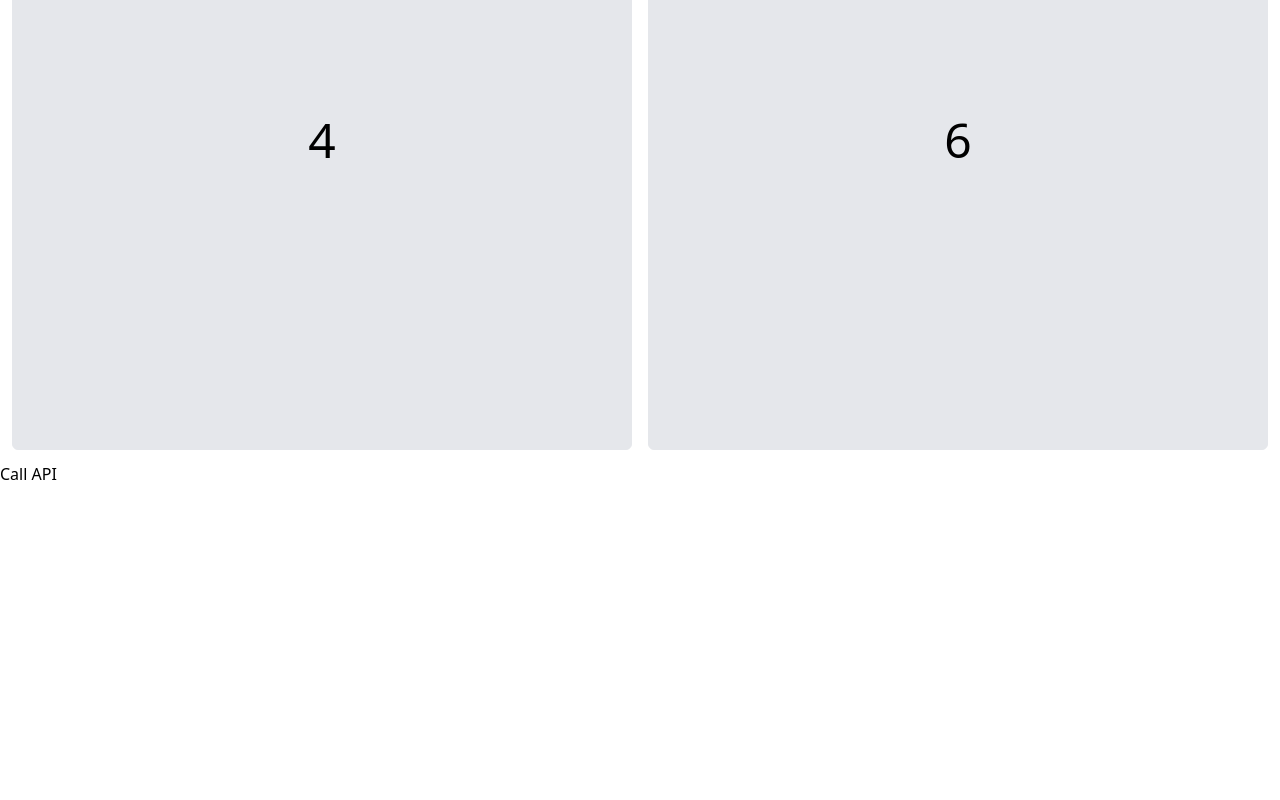
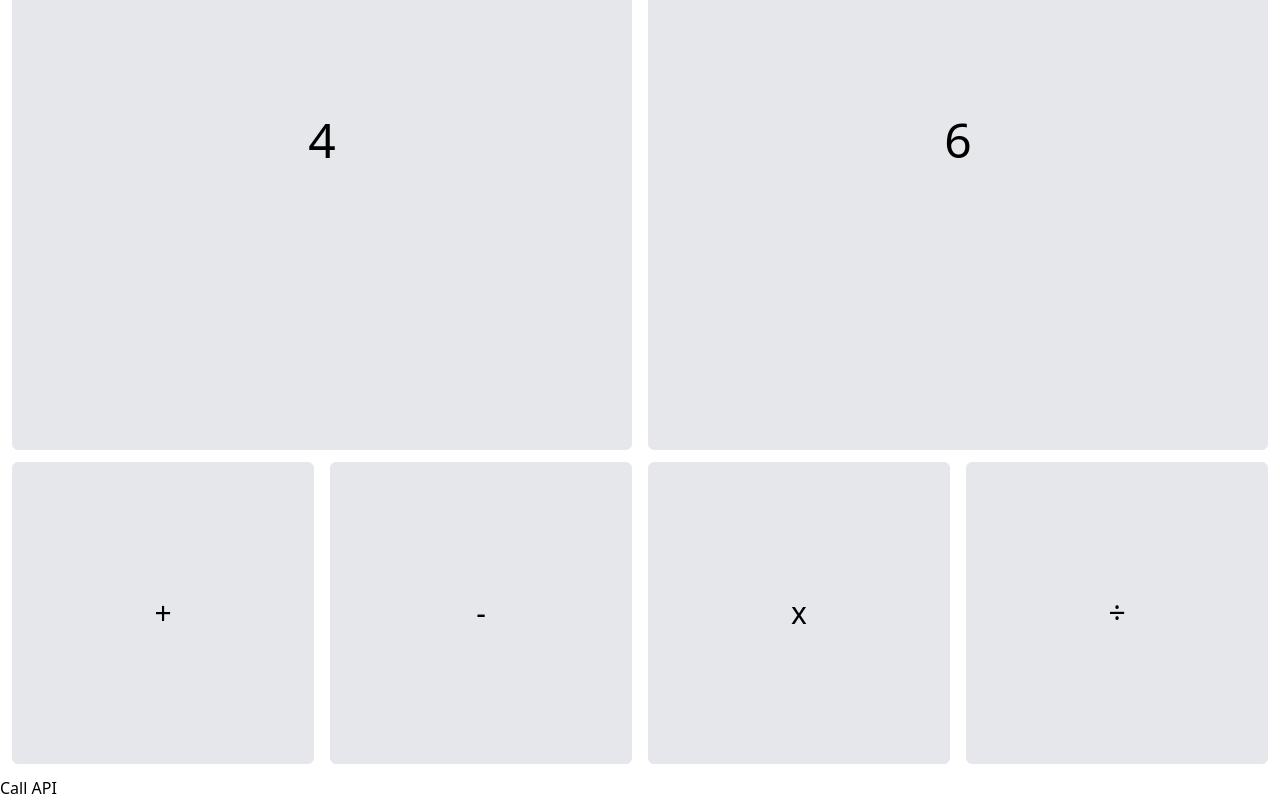
Before and after one commit to dchen327/four-nums, a React (Create React App) app: page / in a window 1280 px wide. Shown: the part 818-1618 px from the top of the page. Before the commit the page ends 1304 px from the top, so only its background shows below. Built offline with nearby package versions, Linux system fonts and the light colour scheme; the HTML template or start-up script is replaced by a standard one.

Commit message:
add math ops base

```diff
--- a/src/App.js
+++ b/src/App.js
@@ -1,11 +1,17 @@
 import { useState } from "react";
 
 function App() {
-  const [selected, setSelected] = useState(null);
+  const [selectedNumber, setSelectedNumber] = useState(null);
+  const [selectedOp, setSelectedOp] = useState(null);
   const values = [2, 3, 4, 6];
+  const operations = ["+", "-", "x", "÷"];
 
-  const handleClick = (idx) => {
-    setSelected(idx);
+  const handleNumberClick = (idx) => {
+    setSelectedNumber(idx);
+  };
+
+  const handleOpClick = (idx) => {
+    setSelectedOp(idx);
   };
 
   return (
@@ -15,15 +21,30 @@ function App() {
           <div
             key={idx}
             className={`flex items-center justify-center p-4 rounded-md text-5xl border aspect-square ${
-              selected === idx ? "bg-blue-200" : "bg-gray-200"
+              selectedNumber === idx ? "bg-blue-200" : "bg-gray-200"
             }`}
-            onClick={() => handleClick(idx)}
+            onClick={() => handleNumberClick(idx)}
           >
             {num}
           </div>
         ))}
       </div>
-      <button onClick={handleClick}>Call API</button>
+      <div className="grid grid-cols-4 gap-4 m-3">
+        {operations.map((op, idx) => (
+          <div
+            key={idx}
+            className={`flex items-center justify-center p-4 rounded-md text-3xl border aspect-square ${
+              selectedOp === idx ? "bg-blue-200" : "bg-gray-200"
+            }`}
+            onClick={() => handleOpClick(idx)}
+          >
+            {op}
+          </div>
+        ))}
+      </div>
+      <button onClick={() => console.log(selectedNumber, selectedOp)}>
+        Call API
+      </button>
     </div>
   );
 }
```
